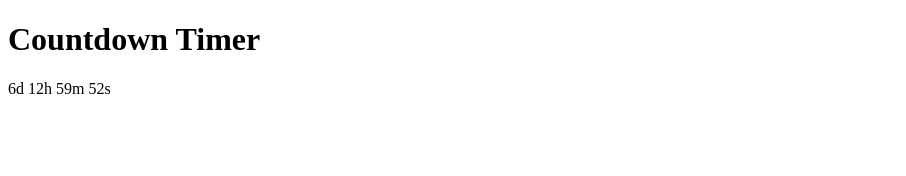
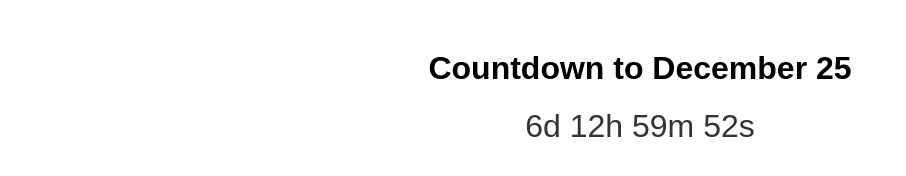
Before and after one commit to dkrdjdi/countdown-timer, a plain HTML site: page Timer.html in a window 1280 px wide. Shown: the whole page, without its empty margins (0-906 px from the left). Drawn offline with Linux system fonts and the light colour scheme.

Commit message:
Update Timer.html

```diff
--- a/Timer.html
+++ b/Timer.html
@@ -4,18 +4,33 @@
     <meta charset="UTF-8">
     <meta name="viewport" content="width=device-width, initial-scale=1.0">
     <title>Countdown Timer</title>
+    <style>
+        body {
+            font-family: Arial, sans-serif;
+            text-align: center;
+            margin: 50px;
+        }
+        #timer {
+            font-size: 2em;
+            color: #333;
+        }
+    </style>
 </head>
 <body>
-    <h1>Countdown Timer</h1>
+    <h1>Countdown to December 25</h1>
     <div id="timer">Loading...</div>
+
     <script>
         function updateTimer() {
             const now = new Date();
-            const targetDate = new Date(now.getFullYear(), 11, 25);
+            const targetDate = new Date(now.getFullYear(), 11, 25); // December 25
+
             if (now > targetDate) {
-                targetDate.setFullYear(now.getFullYear() + 1);
+                targetDate.setFullYear(now.getFullYear() + 1); // Move to next year's Christmas
             }
+
             const difference = targetDate - now;
+
             const days = Math.floor(difference / (1000 * 60 * 60 * 24));
             const hours = Math.floor((difference % (1000 * 60 * 60 * 24)) / (1000 * 60 * 60));
             const minutes = Math.floor((difference % (1000 * 60 * 60)) / (1000 * 60));
@@ -24,8 +39,9 @@
             document.getElementById('timer').textContent =
                 `${days}d ${hours}h ${minutes}m ${seconds}s`;
         }
-        setInterval(updateTimer, 1000);
-        updateTimer();
+
+        setInterval(updateTimer, 1000); // Update every second
+        updateTimer(); // Initialize immediately
     </script>
 </body>
 </html>
```
